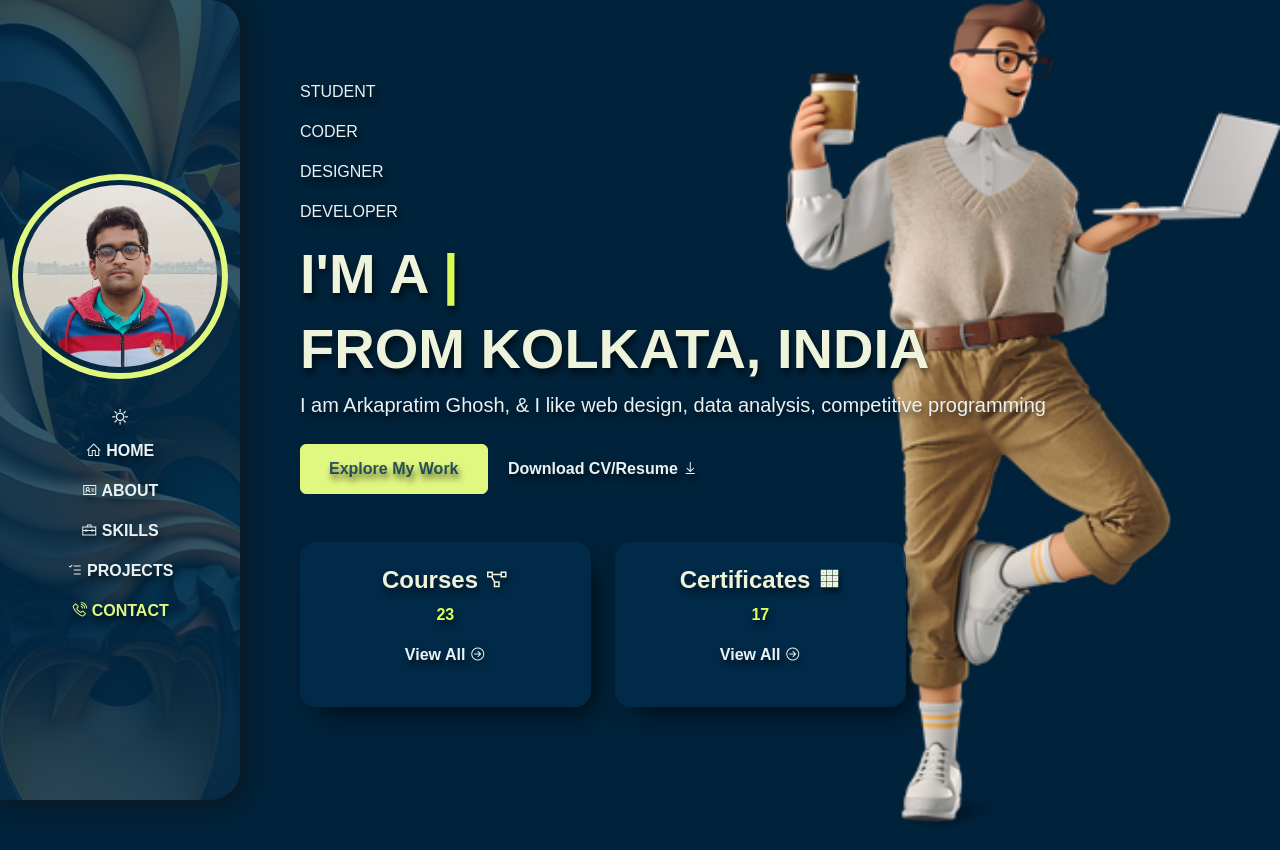
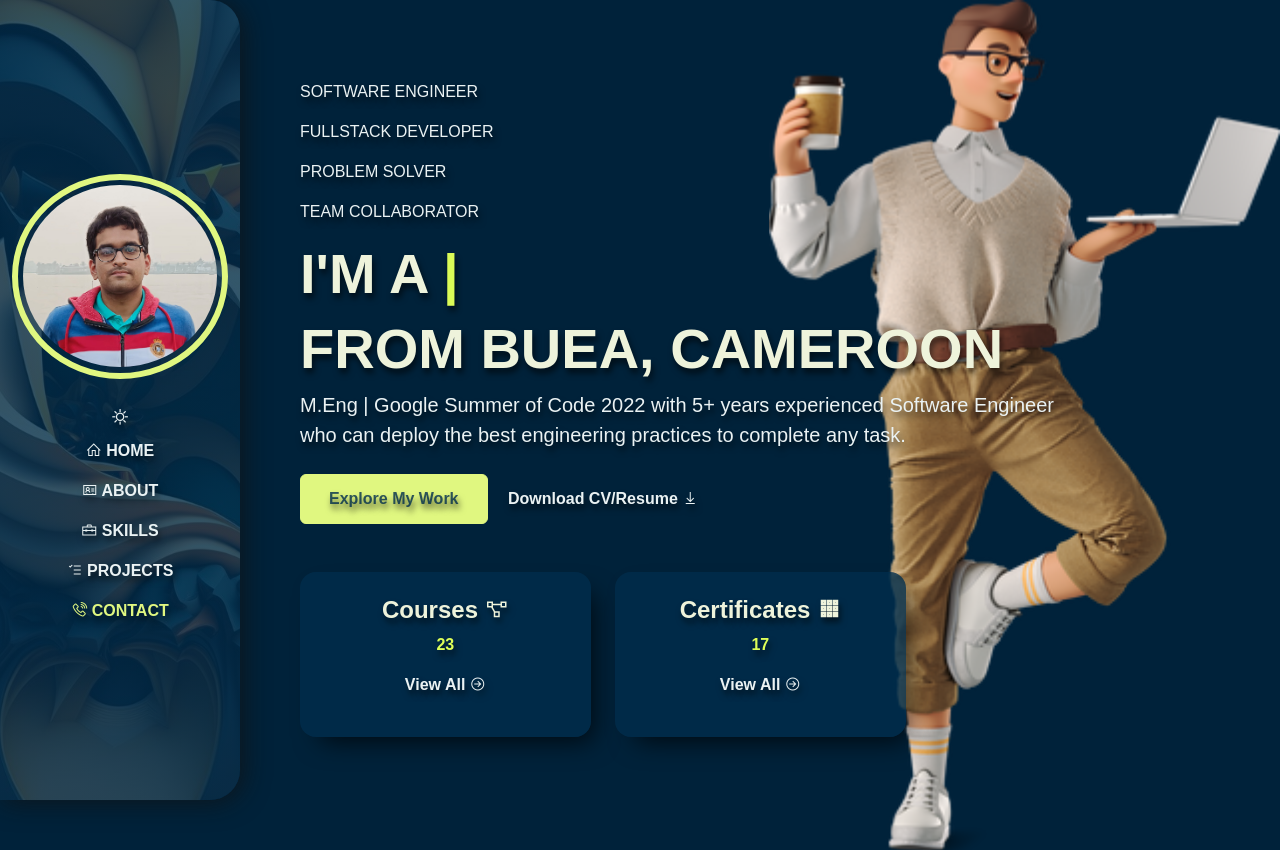
Before and after one commit to Forchapeatl/forchapearl, a plain HTML site: page index.html in a window 1280 px wide. Shown: the top 850 px of the page. Drawn offline with Linux system fonts and the light colour scheme; a script that the page names is missing; a web font is replaced by a local one.

Commit message:
Add files via upload

```diff
--- a/index.html
+++ b/index.html
@@ -23,9 +23,9 @@
     <!-- Size of image. Any size up to 300. Anything above 300px will not work in WhatsApp -->
 
     <!-- Website to visit when clicked in fb or WhatsApp-->
-    <meta property="og:url" content="https://arkapg211002.github.io/">
-
-    <title>Arkapratim Ghosh - Portfolio-2022</title>
+    <meta property="og:url" content="https://forchapeatl.github.io/forchapearl/">
+
+    <title>Forcha Pearl - Portfolio-2022</title>
     <link rel="icon" href="./assets/images/logo.jpg" />
     <link rel="stylesheet" href="./assets/css/bootstrap.min.css" />
     <link rel="stylesheet" href="./assets/css/aos.css" />
@@ -211,10 +211,10 @@
             <div class="col-lg-10">
               <!--typed.js texts-->
               <div id="typed-string">
-                <p>STUDENT</p>
-                <p>CODER</p>
-                <p>DESIGNER</p>
-                <p>DEVELOPER</p>
+                <p>SOFTWARE ENGINEER</p>
+                <p>FULLSTACK DEVELOPER</p>
+                <p>PROBLEM SOLVER</p>
+                <p>TEAM COLLABORATOR</p>
 
               </div>
               <!--type.js texts ends-->
@@ -231,11 +231,10 @@
                 data-aos="fade-up"
                 data-aos-delay="600"
               >
-                FROM KOLKATA, INDIA
+                FROM BUEA, CAMEROON
               </h1>
               <p class="lead mt-2 mb-4" data-aos="fade-up" data-aos-delay="600">
-                I am Arkapratim Ghosh, & I like web design, data analysis, competitive
-                programming
+                M.Eng | Google Summer of Code 2022 with 5+ years experienced Software Engineer who can deploy the best engineering practices to complete any task.
               </p>
 
               <!--<h1 class="display-4 fw-bold" data-aos="fade-up" data-aos-delay="600">I'M A <span class="text-brand">CODER AND DESIGNER</span> FROM KOLKATA, INDIA</h1>
```
